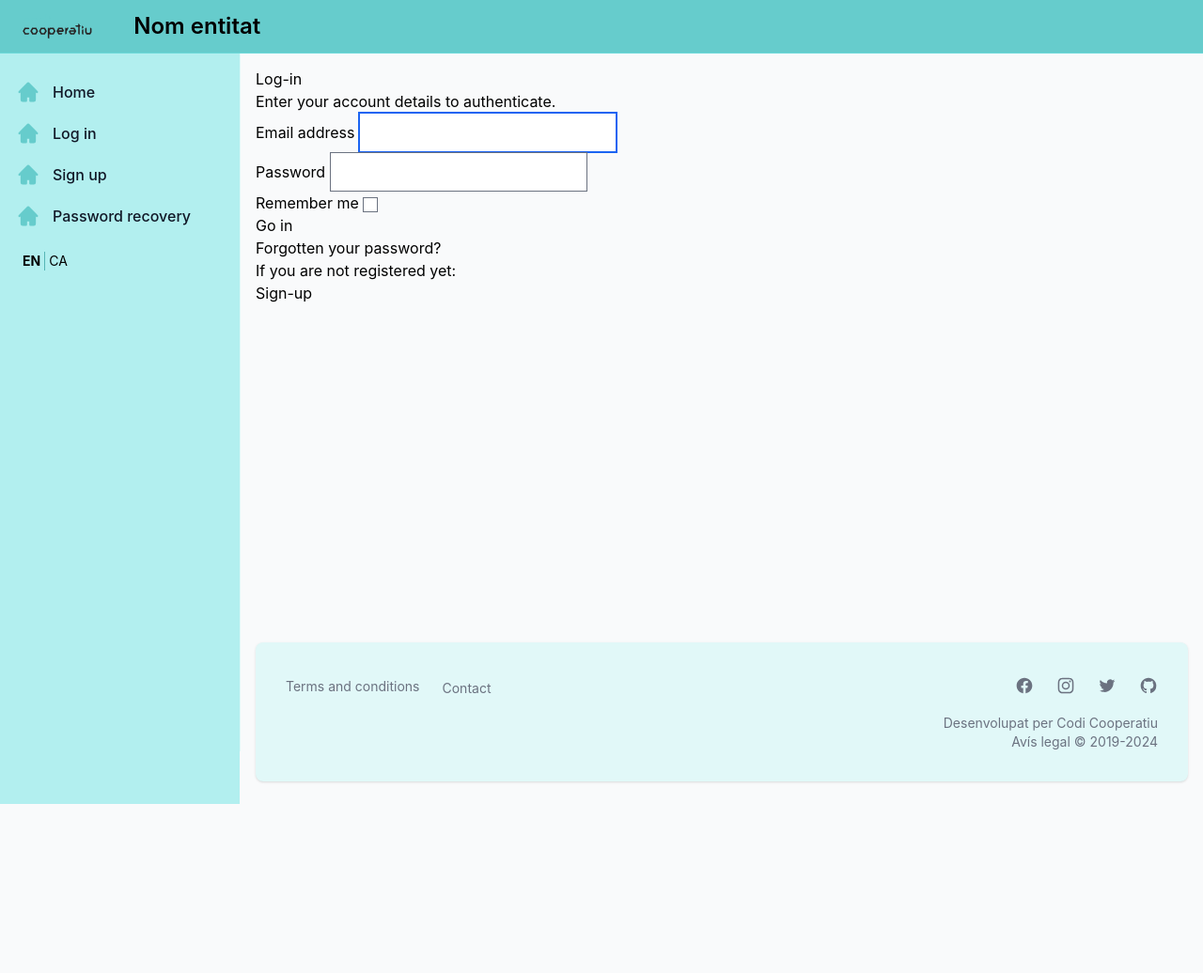
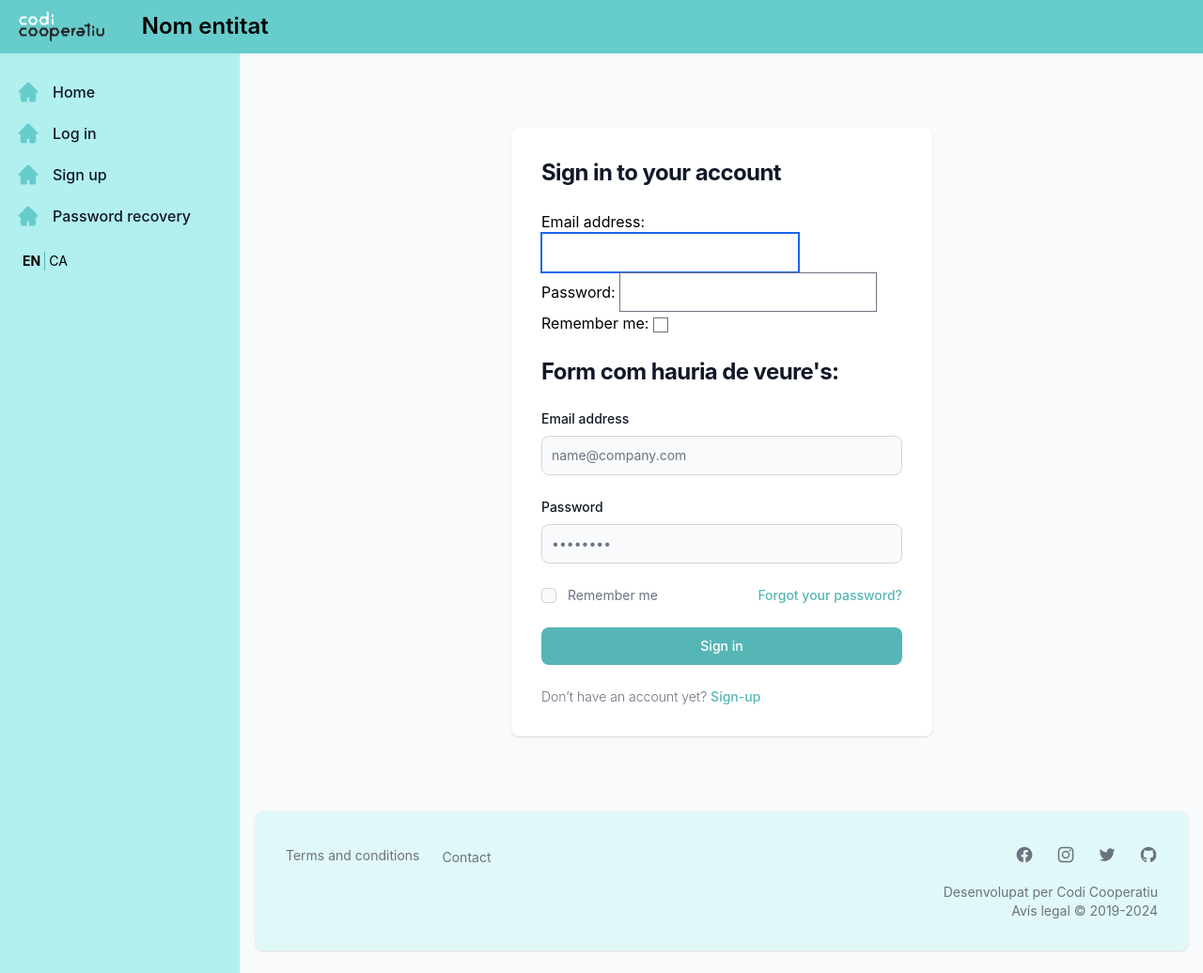
Before and after one commit to codicoop/boilerplate_django, a Django app: page /en/registration/sign-in/ in a window 1280 px wide. Shown: the whole page at 94% size. Before the commit the page ends 856 px from the top, so only its background shows below. Run offline with Django 4.2, Linux system fonts and the light colour scheme; parts of the project's set-up code (start-up, migrations or seed data) failed here and were passed over; some libraries are stand-ins or nearby versions.

Commit message:
Maquetació login

```diff
--- a/src/assets/styles/output.css
+++ b/src/assets/styles/output.css
@@ -1212,16 +1216,8 @@ input:checked + .toggle-bg {
   margin-top: auto;
 }
 
-.me-6 {
-  margin-inline-end: 1.5rem;
-}
-
-.me-10 {
-  margin-inline-end: 2.5rem;
-}
-
-.mt-5 {
-  margin-top: 1.25rem;
+.ml-3 {
+  margin-left: 0.75rem;
 }
 
 .block {
@@ -1296,14 +1292,14 @@ input:checked + .toggle-bg {
   height: auto;
 }
 
+.h-screen {
+  height: 100vh;
+}
+
 .h-full {
   height: 100%;
 }
 
-.h-screen {
-  height: 100vh;
-}
-
 .min-h-screen {
   min-height: 100vh;
 }
@@ -1542,45 +1518,32 @@ input:checked + .toggle-bg {
   margin-bottom: calc(0.5rem * var(--tw-space-y-reverse));
 }
 
+.space-y-4 > :not([hidden]) ~ :not([hidden]) {
+  --tw-space-y-reverse: 0;
+  margin-top: calc(1rem * calc(1 - var(--tw-space-y-reverse)));
+  margin-bottom: calc(1rem * var(--tw-space-y-reverse));
+}
+
+.divide-x > :not([hidden]) ~ :not([hidden]) {
+  --tw-divide-x-reverse: 0;
+  border-right-width: calc(1px * var(--tw-divide-x-reverse));
+  border-left-width: calc(1px * calc(1 - var(--tw-divide-x-reverse)));
+}
+
 .divide-y > :not([hidden]) ~ :not([hidden]) {
   --tw-divide-y-reverse: 0;
   border-top-width: calc(1px * calc(1 - var(--tw-divide-y-reverse)));
   border-bottom-width: calc(1px * var(--tw-divide-y-reverse));
 }
 
-.divide-x > :not([hidden]) ~ :not([hidden]) {
-  --tw-divide-x-reverse: 0;
-  border-right-width: calc(1px * var(--tw-divide-x-reverse));
-  border-left-width: calc(1px * calc(1 - var(--tw-divide-x-reverse)));
-}
-
-.divide-solid > :not([hidden]) ~ :not([hidden]) {
-  border-style: solid;
-}
-
-.divide-gray-100 > :not([hidden]) ~ :not([hidden]) {
-  --tw-divide-opacity: 1;
-  border-color: rgb(243 244 246 / var(--tw-divide-opacity));
-}
-
 .divide-gray-200 > :not([hidden]) ~ :not([hidden]) {
   --tw-divide-opacity: 1;
   border-color: rgb(229 231 235 / var(--tw-divide-opacity));
 }
 
-.divide-primary-200 > :not([hidden]) ~ :not([hidden]) {
-  --tw-divide-opacity: 1;
-  border-color: rgb(123 243 243 / var(--tw-divide-opacity));
-}
-
 .divide-primary-100 > :not([hidden]) ~ :not([hidden]) {
   --tw-divide-opacity: 1;
   border-color: rgb(178 239 239 / var(--tw-divide-opacity));
-}
-
-.divide-primary-900 > :not([hidden]) ~ :not([hidden]) {
-  --tw-divide-opacity: 1;
-  border-color: rgb(57 117 117 / var(--tw-divide-opacity));
 }
 
 .divide-primary-600 > :not([hidden]) ~ :not([hidden]) {
@@ -1843,14 +1791,9 @@ input:checked + .toggle-bg {
   background-color: rgb(255 255 255 / 0.5);
 }
 
-.bg-primary-500 {
-  --tw-bg-opacity: 1;
-  background-color: rgb(102 204 204 / var(--tw-bg-opacity));
-}
-
-.bg-primary-50 {
-  --tw-bg-opacity: 1;
-  background-color: rgb(225 248 248 / var(--tw-bg-opacity));
+.bg-primary-600 {
+  --tw-bg-opacity: 1;
+  background-color: rgb(86 182 182 / var(--tw-bg-opacity));
 }
 
 .p-1 {
@@ -1931,9 +1875,13 @@ input:checked + .toggle-bg {
   padding-bottom: 2rem;
 }
 
-.px-1 {
-  padding-left: 0.25rem;
-  padding-right: 0.25rem;
+.px-6 {
+  padding-left: 1.5rem;
+  padding-right: 1.5rem;
+}
+
+.pb-1 {
+  padding-bottom: 0.25rem;
 }
 
 .pb-2 {
@@ -2025,6 +1965,10 @@ input:checked + .toggle-bg {
   font-weight: 600;
 }
 
+.font-light {
+  font-weight: 300;
+}
+
 .uppercase {
   text-transform: uppercase;
 }
@@ -2041,6 +1985,14 @@ input:checked + .toggle-bg {
   line-height: 1;
 }
 
+.leading-tight {
+  line-height: 1.25;
+}
+
+.tracking-tight {
+  letter-spacing: -0.025em;
+}
+
 .text-blue-600 {
   --tw-text-opacity: 1;
   color: rgb(28 100 242 / var(--tw-text-opacity));
@@ -2628,6 +2601,10 @@ input:checked + .toggle-bg {
 
   .sm\:flex {
     display: flex;
+  }
+
+  .sm\:max-w-md {
+    max-width: 28rem;
   }
 
   .sm\:justify-center {
@@ -2640,6 +2617,10 @@ input:checked + .toggle-bg {
     border-left-width: calc(1px * calc(1 - var(--tw-divide-x-reverse)));
   }
 
+  .sm\:p-8 {
+    padding: 2rem;
+  }
+
   .sm\:pl-4 {
     padding-left: 1rem;
   }
@@ -2652,6 +2633,11 @@ input:checked + .toggle-bg {
     font-size: 1.5rem;
     line-height: 2rem;
   }
+
+  .sm\:text-sm {
+    font-size: 0.875rem;
+    line-height: 1.25rem;
+  }
 }
 
 @media (min-width: 768px) {
@@ -2667,12 +2653,20 @@ input:checked + .toggle-bg {
     margin-right: 1.5rem;
   }
 
+  .md\:mt-0 {
+    margin-top: 0px;
+  }
+
   .md\:flex {
     display: flex;
   }
 
   .md\:hidden {
     display: none;
+  }
+
+  .md\:h-screen {
+    height: 100vh;
   }
 
   .md\:translate-x-0 {
@@ -2696,8 +2690,19 @@ input:checked + .toggle-bg {
     gap: 1.5rem;
   }
 
+  .md\:space-y-6 > :not([hidden]) ~ :not([hidden]) {
+    --tw-space-y-reverse: 0;
+    margin-top: calc(1.5rem * calc(1 - var(--tw-space-y-reverse)));
+    margin-bottom: calc(1.5rem * var(--tw-space-y-reverse));
+  }
+
   .md\:p-6 {
     padding: 1.5rem;
+  }
+
+  .md\:text-2xl {
+    font-size: 1.5rem;
+    line-height: 2rem;
   }
 }
 
@@ -2706,6 +2711,15 @@ input:checked + .toggle-bg {
     margin-left: 16rem;
   }
 
+  .lg\:hidden {
+    display: none;
+  }
+
+  .lg\:translate-x-0 {
+    --tw-translate-x: 0px;
+    transform: translate(var(--tw-translate-x), var(--tw-translate-y)) rotate(var(--tw-rotate)) skewX(var(--tw-skew-x)) skewY(var(--tw-skew-y)) scaleX(var(--tw-scale-x)) scaleY(var(--tw-scale-y));
+  }
+
   .lg\:px-5 {
     padding-left: 1.25rem;
     padding-right: 1.25rem;
@@ -2726,8 +2745,8 @@ input:checked + .toggle-bg {
     padding: 2rem;
   }
 
-  .xl\:p-6 {
-    padding: 1.5rem;
+  .xl\:p-0 {
+    padding: 0px;
   }
 }
 
--- a/src/templates/base.html
+++ b/src/templates/base.html
@@ -22,7 +22,7 @@
           <button data-drawer-target="logo-sidebar" data-drawer-toggle="logo-sidebar" aria-controls="logo-sidebar"
             type="button"
             class="inline-flex items-center p-2 text-sm text-primary-900 rounded-lg
-              md:hidden hover:bg-gray-100
+              lg:hidden hover:bg-gray-100
               focus:outline-none focus:ring-2 focus:ring-primary-700
               dark:text-primary-400 dark:hover:bg-gray-700 dark:focus:ring-primary-600"
           >
@@ -95,8 +95,8 @@
   <div class="relative flex pt-14 overflow-hidden mx-auto max-w-screen-2xl bg-gray-50 dark:bg-gray-900">
     <!-- sidebar -->
     <aside id="logo-sidebar"
-    class="absolute top-0 left-0 z-40 w-64 h-screen pt-20 transition-transform -translate-x-full bg-primary-100 border-r border-primary-50
-    md:translate-x-0
+    class="absolute top-0 left-0 z-40 w-64 h-full pt-20 transition-transform -translate-x-full bg-primary-100 border-r border-primary-50
+    lg:translate-x-0
     dark:bg-gray-800 dark:border-gray-700"
     aria-label="Sidebar">
     <div class="h-screen px-3 pb-4 overflow-y-auto bg-primary-100 dark:bg-primary-800">
--- a/src/templates/base_form.html
+++ b/src/templates/base_form.html
@@ -13,28 +13,42 @@
   {% block before_form_content %}
   {% endblock %}
 
-  <div class="form {% block form_classes %}{% endblock %} {% if form.username.errors or form.non_field_errors %}error{% endif %}">
-    <div class="form__container">
+  <section class="bg-gray-50 dark:bg-gray-900">
+    <div class="flex flex-col items-center justify-center px-6 py-8 mx-auto lg:py-16">
+      <div class="w-full bg-white rounded-lg shadow
+            dark:border dark:bg-gray-800 dark:border-gray-700
+            sm:max-w-md
+            md:mt-0
+            xl:p-0">
+        <div class="p-6 space-y-4 md:space-y-6 sm:p-8">
 
-      {% block form_introduction %}
+          {% block form_intro %}
           {% endblock %}
 
-      <form method="post" enctype="{% block enctype %}application/x-www-form-urlencoded{% endblock %}" {% block form_action %}{% endblock %}>
+          <form method="post" enctype="{% block enctype %}application/x-www-form-urlencoded{% endblock %}" {% block form_action %}{% endblock %}
+          class="space-y-4 md:space-y-6">
             {% csrf_token %}
 
             {% block form_fields %}
             {% endblock %}
 
             {% block form_submit %}
-        <input class="form__submit btn btn--sec-solid" type="submit"
-          value="{% block submit_text %}{% translate 'Go' %}{% endblock %}">
+            <button type="submit"
+              class="w-full text-white bg-primary-600 hover:bg-primary-700 focus:ring-4 focus:outline-none focus:ring-primary-300 font-medium rounded-lg text-sm px-5 py-2.5 text-center dark:bg-primary-600 dark:hover:bg-primary-700 dark:focus:ring-primary-800">
+              {% block submit_text %}{% translate 'Sign in' %}{% endblock %}
+            </button>
             {% endblock %}
           </form>
 
           {% include 'components/form_errors.html' %}
 
+          {% block form_outro %}
+          {% endblock %}
+
         </div>
       </div>
+    </div>
+  </section>
 
   {% block after_form_content %}
   {% endblock %}
--- a/src/templates/registration/login.html
+++ b/src/templates/registration/login.html
@@ -8,78 +8,66 @@
 {% block extra_js %}{% endblock %}
 
 {# Blocks de base_form.html #}
-{% block form_classes %} grid-item-4-9 {% endblock %}
+{% block form_classes %}{% endblock %}
 
 {% block before_form_content %}
-<div class="form__title grid-item-4-9">
-  <h2>{% translate "Log-in" %}</h2>
+{% endblock %}
+
+{% block form_intro %}
+  <h1 class="text-xl font-bold leading-tight tracking-tight text-gray-900 md:text-2xl dark:text-white">
+    {% translate "Sign in to your account" %}
+  </h1>
+{% endblock %}
+
+{% block form_fields %}
+<ul>
+  {{ form.as_ul }}
+</ul>
+<h2 class="text-xl font-bold leading-tight tracking-tight text-gray-900 md:text-2xl dark:text-white">
+  Form com hauria de veure's:
+</h2>
+<div>
+  <label for="{{ form.username.id_for_label }}" class="block mb-2 text-sm font-medium text-gray-900 dark:text-white">
+    {{ form.username.label }}
+  </label>
+  <!-- classes de flowbite -->
+  <input type="email" name="email" id="email"
+    class="bg-gray-50 border border-gray-300 text-gray-900 sm:text-sm rounded-lg focus:ring-primary-600 focus:border-primary-600 block w-full p-2.5 dark:bg-gray-700 dark:border-gray-600 dark:placeholder-gray-400 dark:text-white dark:focus:ring-blue-500 dark:focus:border-blue-500"
+    placeholder="name@company.com" required="">
+</div>
+<div>
+  <label for="{{ form.password.id_for_label }}" class="block mb-2 text-sm font-medium text-gray-900 dark:text-white">
+    {{ form.password.label }}
+  </label>
+  <input type="password" name="password" id="password" placeholder="••••••••"
+    class="bg-gray-50 border border-gray-300 text-gray-900 sm:text-sm rounded-lg focus:ring-primary-600 focus:border-primary-600 block w-full p-2.5 dark:bg-gray-700 dark:border-gray-600 dark:placeholder-gray-400 dark:text-white dark:focus:ring-blue-500 dark:focus:border-blue-500"
+    required="">
+</div>
+<div class="flex items-center justify-between">
+  <div class="flex items-start">
+    <div class="flex items-center h-5">
+      <input id="remember" aria-describedby="remember" type="checkbox"
+        class="w-4 h-4 border border-gray-300 rounded bg-gray-50 focus:ring-3 focus:ring-primary-300 dark:bg-gray-700 dark:border-gray-600 dark:focus:ring-primary-600 dark:ring-offset-gray-800"
+        required="">
+    </div>
+    <div class="ml-3 text-sm">
+      <label for="{{ form.remember_me.id_for_label }}" class="text-gray-500 dark:text-gray-300">
+        {{ form.remember_me.label }}
+      </label>
+    </div>
+  </div>
+  <a href="{% url 'registration:password_reset' %}"
+    class="text-sm font-medium text-primary-600 hover:underline dark:text-primary-500">
+    {% translate "Forgot your password?" %}
+  </a>
 </div>
 {% endblock %}
 
-{% block form_introduction %}
-<div class="form__intro text-md">
-  <p>{% translate "Enter your account details to authenticate." %}</p>
-</div>
+{% block form_outro %}
+<p class="text-sm font-light text-gray-500 dark:text-gray-400">
+  {% translate "Don’t have an account yet?" %}
+  <a href="{% url 'registration:signup' %}" class="font-medium text-primary-600 hover:underline dark:text-primary-500">
+    {% translate "Sign-up" %}
+  </a>
+</p>
 {% endblock %}
-
-{% block form_fields %}
-  <div class="field {% if form.username.errors %}error{% endif %}">
-    <label for="{{ form.username.id_for_label }}">
-      {{ form.username.label }}
-    </label>
-    {% if form.username.errors %}
-      <span class="field__error text-sm">{{ form.username.errors.0 }}</span>
-    {% endif %}
-    {{ form.username }}
-    {% if form.username.help_text %}
-      <span class="field__helptext text-sm">{{ form.username.help_text }}</span>
-    {% endif %}
-  </div>
-
-  <div class="field {% if form.password.errors %}error{% endif %}">
-    <label for="{{ form.password.id_for_label }}">
-      {{ form.password.label }}
-    </label>
-    {% if form.password.errors %}
-      <span class="field__error text-sm">{{ form.password.errors.0 }}</span>
-    {% endif %}
-    {{ form.password }}
-    {% if form.password.help_text %}
-    <span class="field__helptext text-sm">{{ form.password.help_text }}</span>
-  {% endif %}
-  </div>
-
-  <div class="field-checkbox {% if form.remember_me.errors %}error{% endif %}">
-    <label for="{{ form.remember_me.id_for_label }}">
-      {{ form.remember_me.label }}
-    </label>
-    {{ form.remember_me }}
-    <span class="field-checkbox__custom"></span>
-    {% if form.remember_me.errors %}
-      <span class="field__error text-sm">{{ form.remember_me.errors.0 }}</span>
-    {% endif %}
-    {% if form.remember_me.help_text %}
-      <span class="field__helptext text-sm">{{ form.remember_me.help_text }}</span>
-    {% endif %}
-  </div>
-
-<!-- {% block submit_text %}{% translate 'Go in' %}{% endblock %} -->
-{% endblock %}
-
-{% block after_form_content %}
-<div class="login__afterform grid-item-4-9">
-  <div class="form__outro text-md">
-    <a href="{% url 'registration:password_reset' %}">
-      {% translate "Forgotten your password?" %}
-    </a>
-  </div>
-  <div class="form__outro">
-    <p>{% translate "If you are not registered yet:" %}</p>
-    <a href="{% url 'registration:signup' %}">
-      <div class="btn btn--sec-empty">
-        <p>{% translate "Sign-up" %}</p>
-      </div>
-    </a>
-  </div>
-</div>
-{% endblock %}
```
Also changed, not shown: other parts of src/assets/styles/output.css (+84 -96 lines), src/templates/registration/login_old.html (added, +61 -0 lines), src/assets/images/logo.svg. Lines whose indentation alone changed are shown as unchanged.
